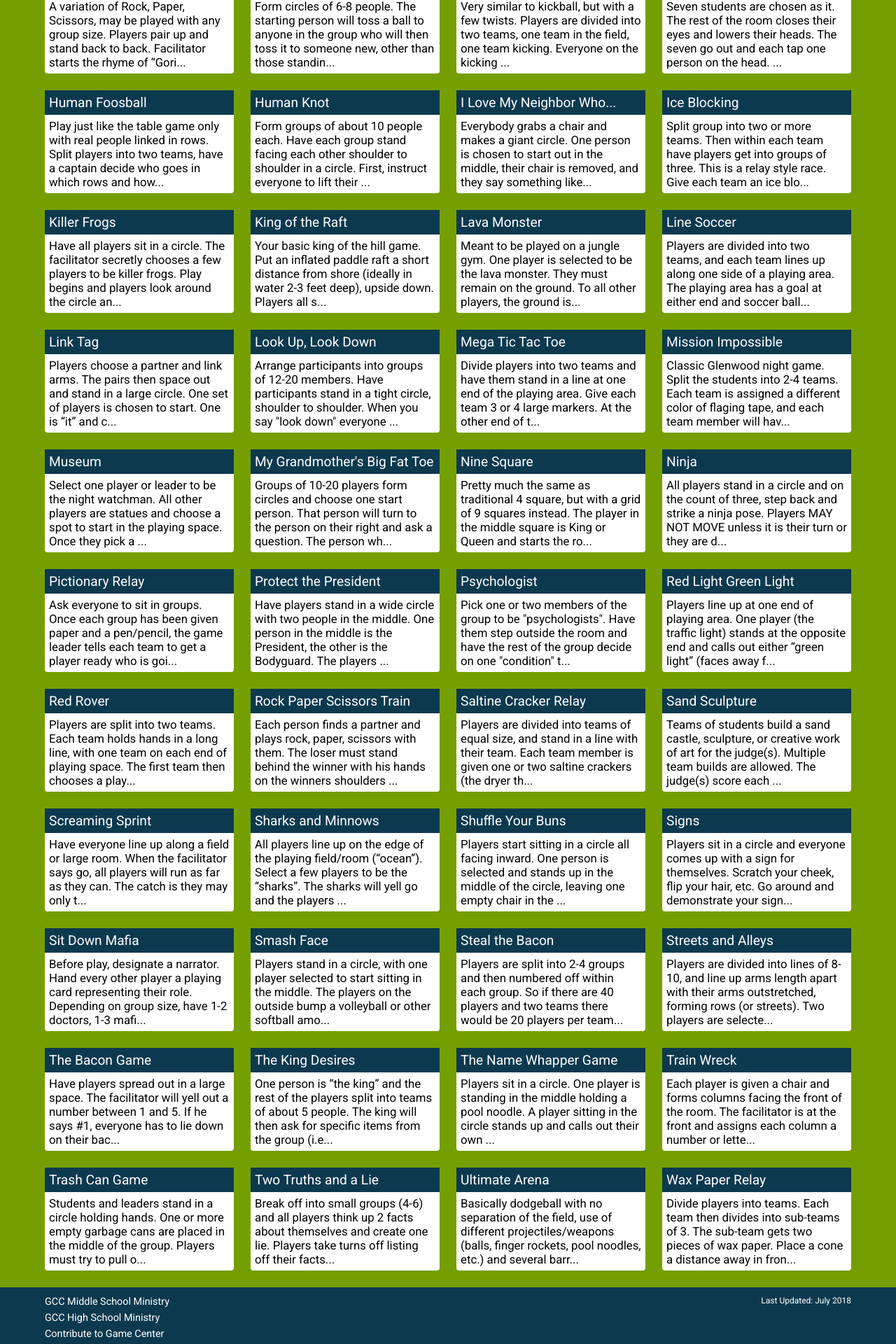
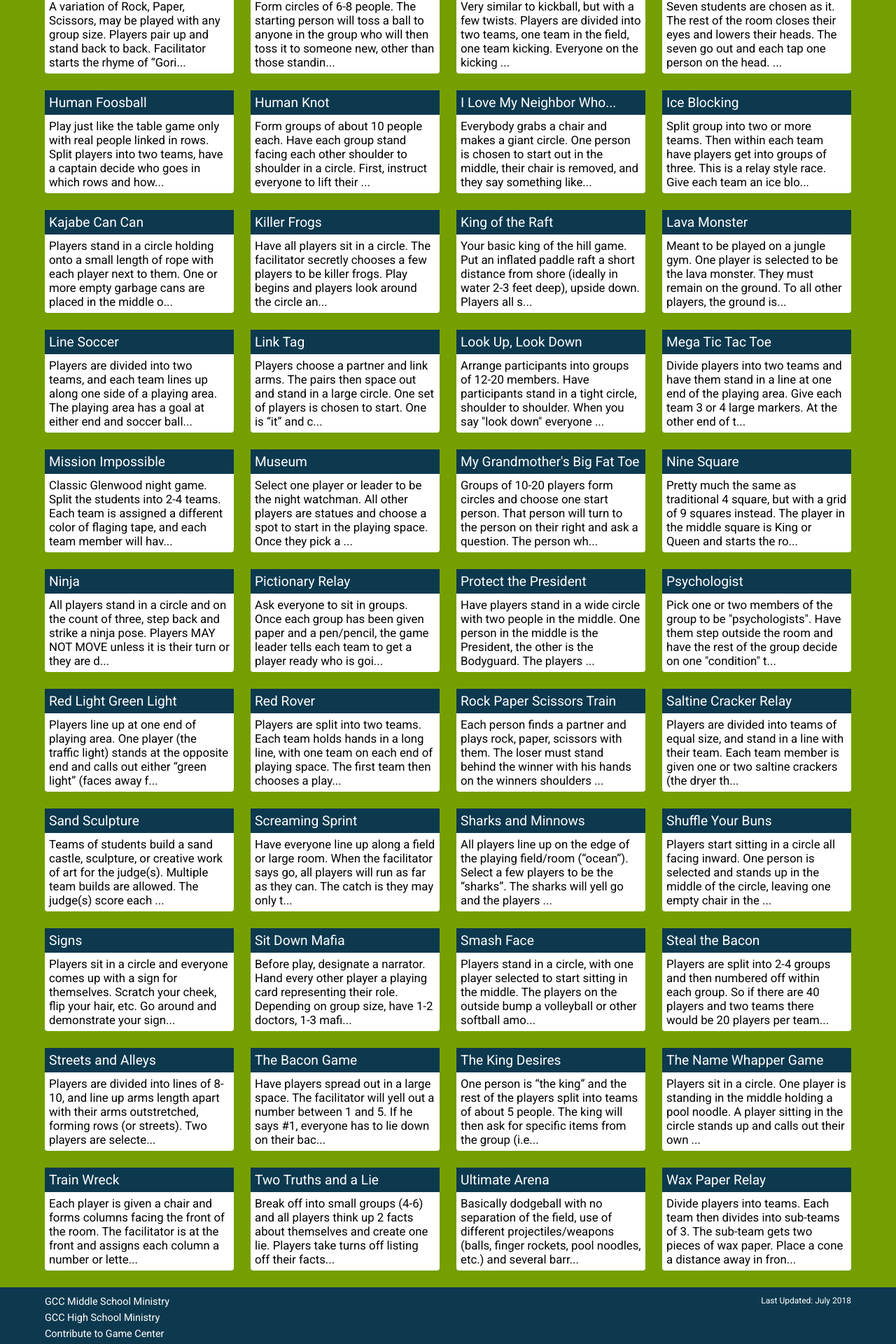
Before and after one commit to dev-nicolaos/gsm-games, an Angular app: page / in a window 1280 px wide. Shown: the part 1355-3275 px from the top of the page at 70% size. Built offline with nearby package versions, Linux system fonts and the light colour scheme.

Commit message:
change trash can game to kajabe can can

```diff
--- a/src/app/games-data.ts
+++ b/src/app/games-data.ts
@@ -103,10 +103,10 @@ const games: Game[] = [
   },
   {
     id: 12,
-    url: `trash-can-game`,
-    name: `Trash Can Game`,
+    url: `kajabe-can-can`,
+    name: `Kajabe Can Can`,
     spaces: [`Outdoors`, ],
-    description: `Students and leaders stand in a circle holding hands. One or more empty garbage cans are placed in the middle of the group. Players must try to pull other players into the garbage can without touching it themselves or letting go of the players next to them. If a player touches the can, they are out. If the connection between to players is broken, both players are out. Last player standing wins. Consider separating groups by gender, depending on the group.`,
+    description: `Players stand in a circle holding onto a small length of rope with each player next to them. One or more empty garbage cans are placed in the middle of the group. Players must try to pull other players into the garbage can without touching it themselves or letting go of the ropes connecting them to the other players. If a player touches the can, they are out. If the connection between to players is broken, whoever let go of the rope is out. Last player standing wins. Illegal moves include pushing or tripping another player or yanking the rope out of their hand. When a player is out, pause the game and reconnect the circle. Consider separating groups by gender, depending on the group.`,
     events: [`Youth Group`, ],
     settings: [`Organized`, ],
   },
@@ -115,7 +115,7 @@ const games: Game[] = [
     url: `dodgeball`,
     name: `Dodgeball`,
     spaces: [`Indoors`, ],
-    description: `Split players into two teams and divide the playing space in half. Place dodgeballs along the dividing line and have each team wait at the back of their side. When the facilitator says go, the teams may run to get the balls and play begins. Optionally, the facilitator may give players a 5 second safety window to retrieve the balls without fear of getting hit. Players try to hit members of the opposing team with balls while staying on their own side. If a player gets hit with a ball they are out (unless they get hit in the head) and must form a line on the sideline with their other teammates who are out. Players may deflect balls with a ball they are holding. If a player catches a ball thrown at them the thrower is out and the first player in the catching team's "out line" may rejoin the game. If the ball bounces on the ground it is dead even if it hits a player after the bounce. The referee may choose to call jail break at anytime, in which case everyone who was out is back in the game. The team to eliminate all members of the opposing team wins. Game Twist: Mushroom style, no teams and no sides. If a player gets out they take note of who got them out and may return to the game when that player gets out. In this mode, players may only take 3 steps while carrying a ball.`,
+    description: `Split players into two teams and divide the playing space in half. Place dodgeballs along the dividing line and have each team wait at the back of their side. When the facilitator says go, the teams may run to get the balls and play begins. Optionally, the facilitator may give players a 5 second safety window to retrieve the balls without fear of getting hit. Players try to hit members of the opposing team with balls while staying on their own side. If a player gets hit with a ball they are out (unless they get hit in the head) and must form a line on the sideline with their other teammates who are out. Players may deflect balls with a ball they are holding. If a player catches a ball thrown at them the thrower is out and the first player in the catching team's "out line" may rejoin the can. If the ball bounces on the ground it is dead even if it hits a player after the bounce. The referee may choose to call jail break at anytime, in which case everyone who was out is back in the game. The team to eliminate all members of the opposing team wins. Game Twist: Mushroom style, no teams and no sides. If a player gets out they take note of who got them out and may return to the game when that player gets out. In this mode, players may only take 3 steps while carrying a ball.`,
     events: [`Youth Group`, `Fall/Winter Retreat`, `SGU`, ],
     settings: [`Organized`, ],
   },
```
